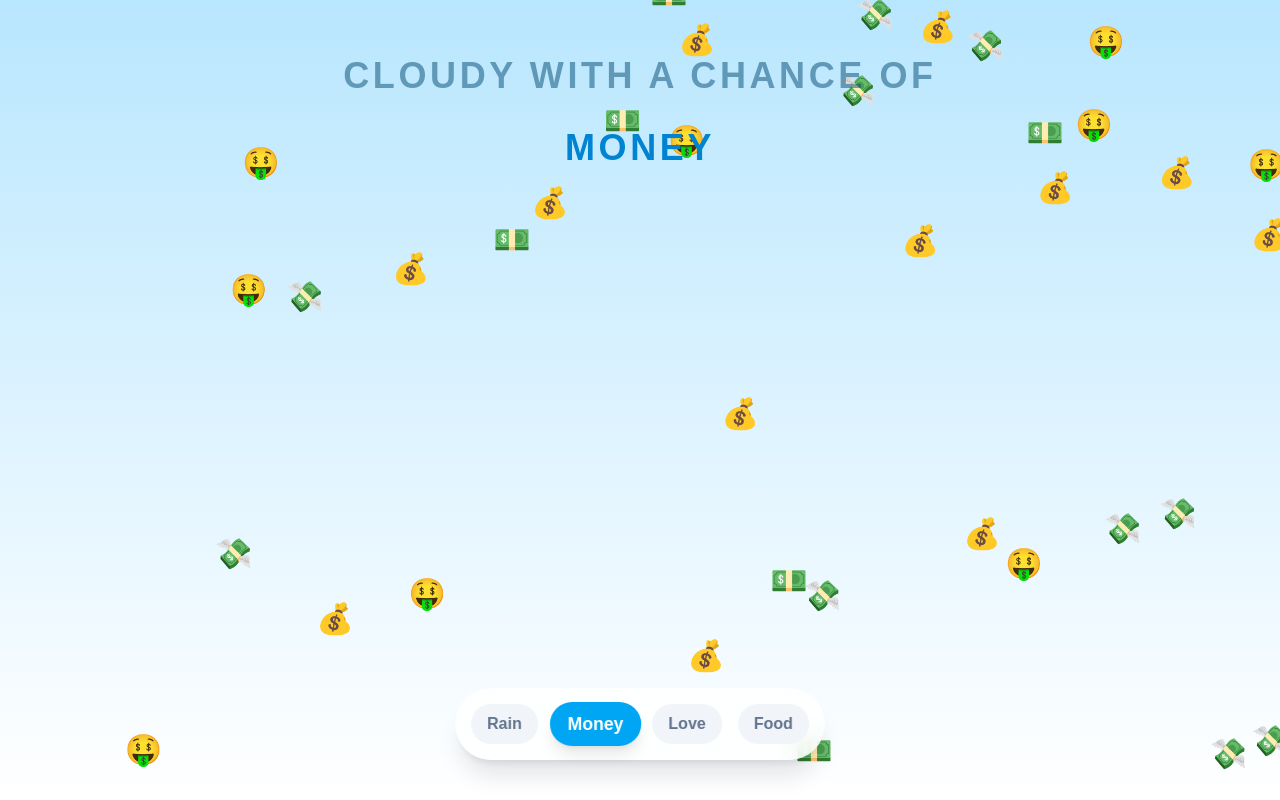
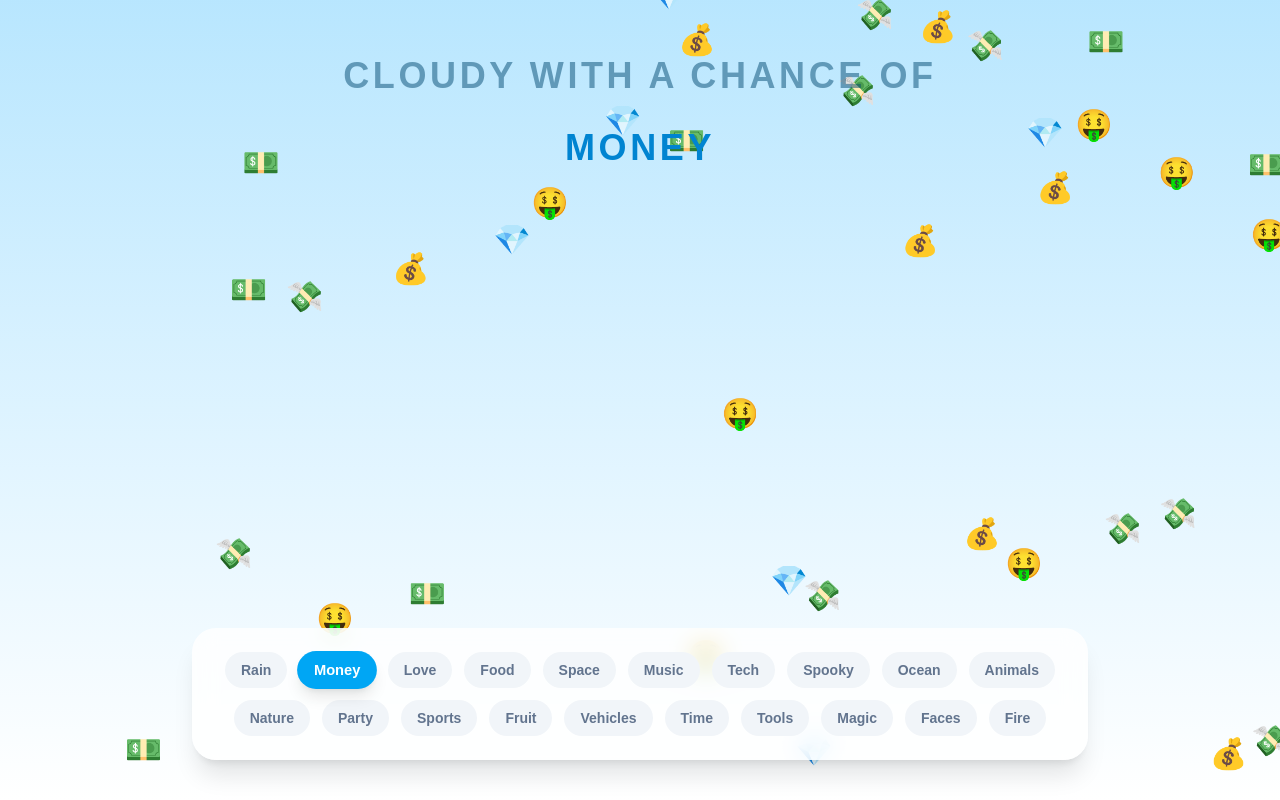
Before and after one commit to AidenCarrera/random-web, a Next.js app: page /emoji-rain in a window 1280 px wide. Built offline with nearby package versions, Linux system fonts and the light colour scheme.

Commit message:
Add more emoji rains
Added over 20 emoji rains to the page.

```diff
--- a/app/emoji-rain/page.tsx
+++ b/app/emoji-rain/page.tsx
@@ -3,10 +3,26 @@
 import { useEffect, useRef, useState } from "react";
 
 const EMOJIS = {
-  rain: ["💧", "🌧️", "☔"],
-  money: ["💸", "💰", "🤑", "💵"],
-  love: ["❤️", "💖", "🥰", "💌"],
-  food: ["🍔", "🍕", "🍟", "🥤"],
+  rain: ["💧", "🌧️", "☔", "⛈️", "🌊"],
+  money: ["💸", "💰", "🤑", "💵", "💎"],
+  love: ["❤️", "💖", "🥰", "💌", "💘"],
+  food: ["🍔", "🍕", "🍟", "🥤", "🌮"],
+  space: ["🚀", "🛸", "🌌", "⭐", "🌙"],
+  music: ["🎵", "🎸", "🎹", "🎧", "🎷"],
+  tech: ["💻", "🤖", "💾", "📱", "🔋"],
+  spooky: ["👻", "🎃", "🦇", "🕸️", "💀"],
+  ocean: ["🐠", "🐳", "🐙", "🦀", "🦈"],
+  animals: ["🐶", "🐱", "🦊", "🐼", "🦁"],
+  nature: ["🌸", "🌲", "🌵", "🍀", "🌻"],
+  party: ["🎉", "🎈", "🥳", "🥂", "🎂"],
+  sports: ["⚽", "🏀", "🏈", "⚾", "🎾"],
+  fruit: ["🍎", "🍌", "🍇", "🍓", "🍒"],
+  vehicles: ["🚗", "✈️", "🚂", "🚤", "🚜"],
+  time: ["⌚", "⏰", "⏳", "🌙", "☀️"],
+  tools: ["🔨", "🔧", "🪛", "⛏️", "⚙️"],
+  magic: ["✨", "🧙‍♂️", "🔮", "🦄", "🌟"],
+  faces: ["😀", "😂", "😎", "🤔", "😴"],
+  fire: ["🔥", "💥", "🧨", "🌋", "🚒"],
 };
 
 export default function EmojiRain() {
@@ -74,14 +90,14 @@ export default function EmojiRain() {
         className="absolute inset-0 pointer-events-none"
       />
 
-      <div className="absolute bottom-10 left-1/2 -translate-x-1/2 bg-white/80 backdrop-blur-md p-4 rounded-full shadow-xl flex gap-4">
+      <div className="absolute bottom-10 left-1/2 -translate-x-1/2 bg-white/80 backdrop-blur-md p-6 rounded-3xl shadow-xl flex flex-wrap justify-center gap-3 max-w-4xl w-[90%] max-h-[30vh] overflow-y-auto">
         {Object.keys(EMOJIS).map((key) => (
           <button
             key={key}
             onClick={() => setMode(key as keyof typeof EMOJIS)}
-            className={`px-4 py-2 rounded-full capitalize font-bold transition-all ${
+            className={`px-4 py-2 rounded-full capitalize font-bold text-sm transition-all whitespace-nowrap ${
               mode === key
-                ? "bg-sky-500 text-white shadow-lg scale-110"
+                ? "bg-sky-500 text-white shadow-lg scale-105"
                 : "bg-slate-100 text-slate-500 hover:bg-slate-200"
             }`}
           >
```
